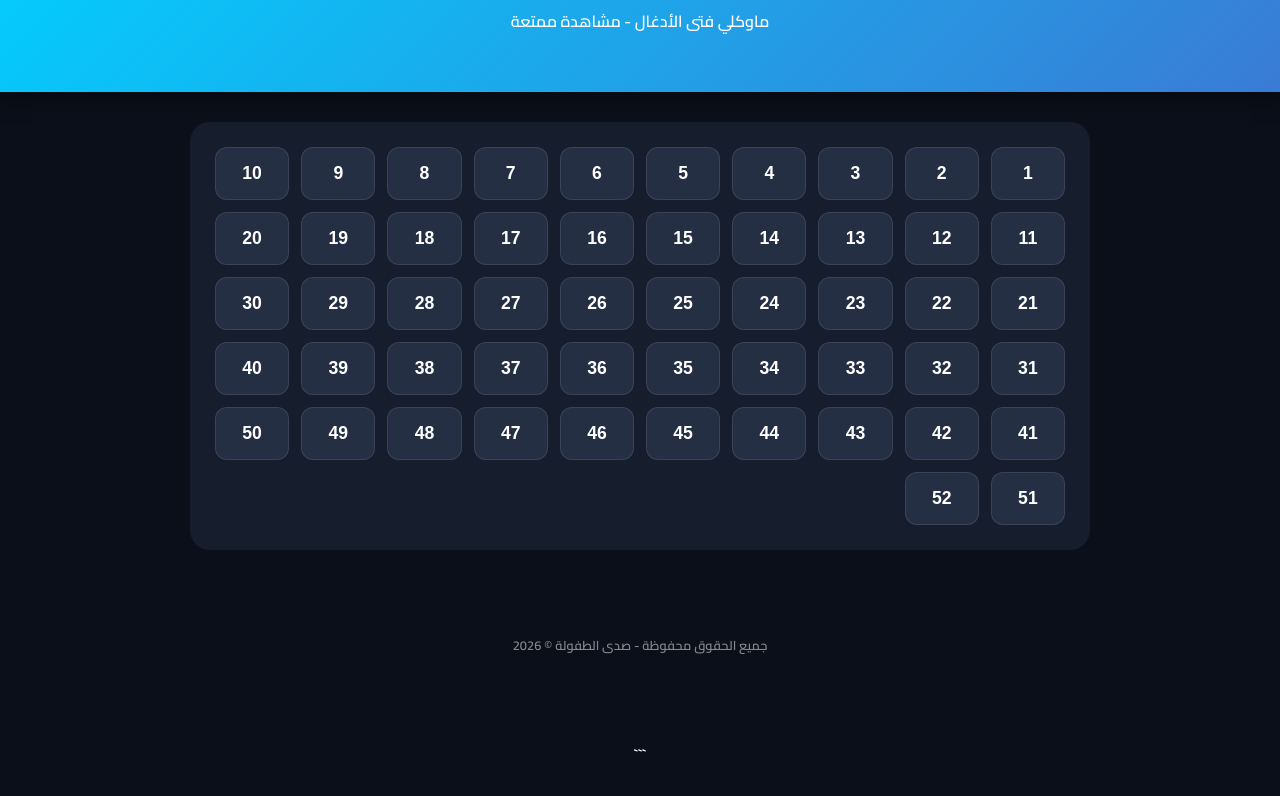
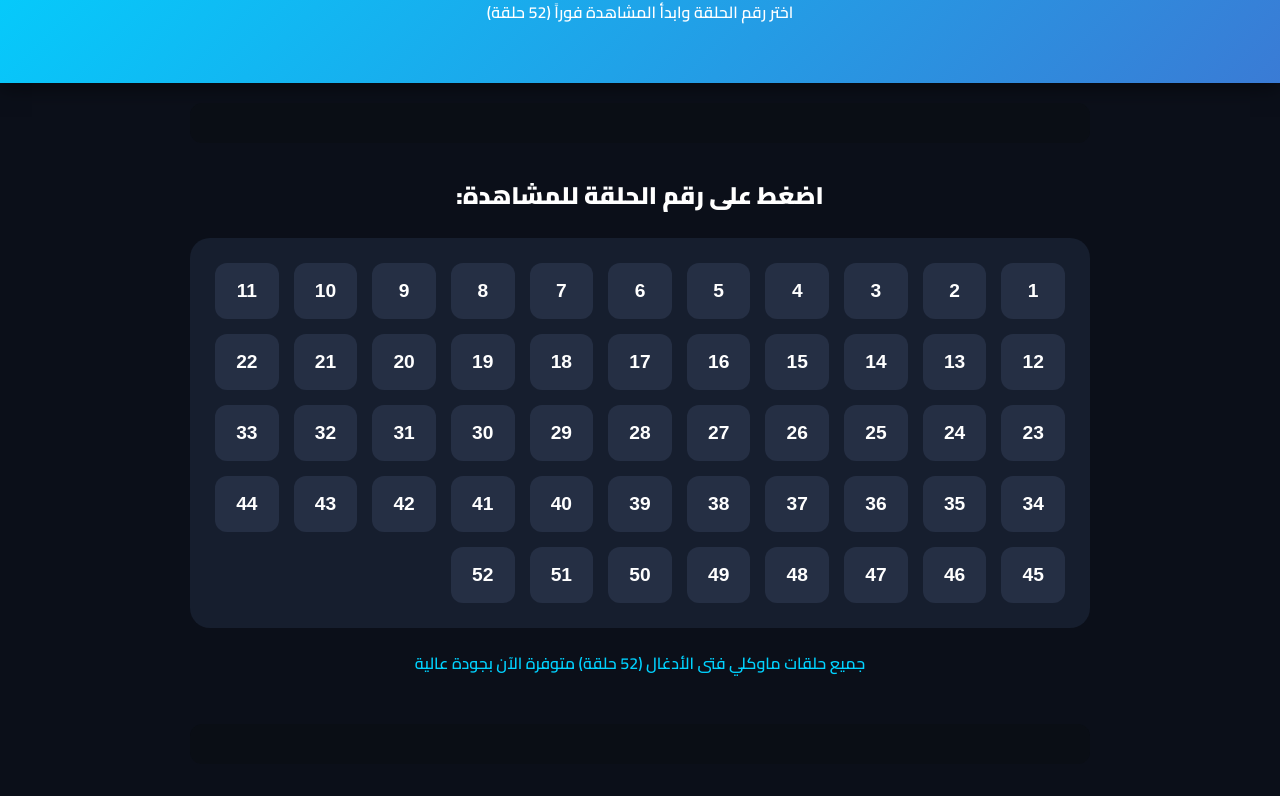
Before and after one commit to husamalu637/Maokle, a plain HTML site: page index.html in a window 1280 px wide. Shown: the part 146-942 px from the top of the page. Before the commit the page ends 916 px from the top, so only its background shows below. Drawn offline with Linux system fonts and the light colour scheme.

Commit message:
Update index.html

````diff
--- a/index.html
+++ b/index.html
@@ -1,267 +1,48 @@
-
 <!DOCTYPE html>
 <html lang="ar" dir="rtl">
 <head>
     <meta charset="UTF-8">
     <meta name="viewport" content="width=device-width, initial-scale=1.0">
-    <title>صدى الطفولة | ماوكلي</title>
+    <title>صدى الطفولة | ماوكلي فتى الأدغال</title>
     <link href="https://fonts.googleapis.com/css2?family=Cairo:wght@600;900&display=swap" rel="stylesheet">
     <style>
-        :root {
-            --primary: #00d2ff;
-            --secondary: #3a7bd5;
-            --bg: #0b0f19;
-            --card: #161e2e;
-            --text: #ffffff;
-            --accent: #ff9800;
-        }
-
-        body {
-            background-color: var(--bg);
-            color: var(--text);
-            font-family: 'Cairo', sans-serif;
-            margin: 0;
-            padding: 0;
-            display: flex;
-            flex-direction: column;
-            align-items: center;
-        }
-
-        header {
-            width: 100%;
-            background: linear-gradient(135deg, var(--primary), var(--secondary));
-            padding: 40px 0;
-            text-align: center;
-            box-shadow: 0 4px 20px rgba(0,0,0,0.5);
-        }
-
-        header h1 {
-            margin: 0;
-            font-size: 2.2rem;
-            font-weight: 900;
-        }
-
-        .main-container {
-            max-width: 900px;
-            width: 95%;
-            margin: 30px auto;
-        }
-
-        .video-wrapper {
-            background: #000;
-            border-radius: 20px;
-            overflow: hidden;
-            border: 3px solid var(--primary);
-            box-shadow: 0 10px 30px rgba(0, 210, 255, 0.2);
-            margin-bottom: 30px;
-            display: none;
-            position: relative;
-        }
-
-        .responsive-iframe {
-            position: relative;
-            padding-bottom: 56.25%;
-            height: 0;
-            overflow: hidden;
-        }
-
-        .responsive-iframe iframe {
-            position: absolute;
-            top: -145px;
-            left: 0;
-            width: 100%;
-            height: calc(100% + 145px);
-            border: 0;
-        }
-
-        .video-footer {
-            padding: 15px;
-            background: var(--card);
-            text-align: center;
-            font-weight: bold;
-            color: var(--primary);
-            border-top: 1px solid rgba(255,255,255,0.1);
-        }
-
-        .episodes-grid {
-            display: grid;
-            grid-template-columns: repeat(auto-fill, minmax(70px, 1fr));
-            gap: 12px;
-        }
-
-        .ep-btn {
-            background: #252f44;
-            color: white;
-            padding: 15px 0;
-            border-radius: 12px;
-            font-size: 1.1rem;
-            font-weight: bold;
-            border: 1px solid rgba(255,255,255,0.1);
-            cursor: pointer;
-            transition: 0.3s ease;
-        }
-
-        .ep-btn:hover {
-            background: var(--primary);
-            color: #000;
-        }
-
-        .ep-btn.active {
-            background: var(--accent);
-            color: #000;
-            border-color: var(--accent);
-        }
-
-        footer {
-            margin: 40px 0;
-            opacity: 0.5;
-            font-size: 0.8rem;
-        }
+        :root { --primary: #00d2ff; --accent: #ff9800; --bg: #0b0f19; --card: #161e2e; }
+        * { user-select: none; }
+        body { background-color: var(--bg); color: white; font-family: 'Cairo', sans-serif; margin: 0; padding: 0; display: flex; flex-direction: column; align-items: center; overflow-x: hidden; position: relative; }
+        header { width: 100%; background: linear-gradient(135deg, #00d2ff, #3a7bd5); padding: 40px 0; text-align: center; box-shadow: 0 4px 20px rgba(0,0,0,0.5); }
+        .banner-top, .banner-bottom { width: 100%; text-align: center; background: #0a0e15; padding: 20px 0; margin: 0 auto; display: flex; justify-content: center; align-items: center; border-radius: 12px; overflow-x: auto; }
+        .banner-top { max-width: 900px; margin-top: 20px; margin-bottom: 10px; }
+        .banner-bottom { max-width: 900px; margin-top: 30px; margin-bottom: 20px; }
+        .main-container { max-width: 900px; width: 95%; margin: 0 auto; text-align: center; }
+        .video-wrapper-outer { position: relative; z-index: 1; }
+        .video-display-area { background: #000; border-radius: 20px; overflow: hidden; border: 3px solid var(--primary); box-shadow: 0 0 30px rgba(0, 210, 255, 0.2); margin-bottom: 30px; display: none; position: relative; }
+        .responsive-iframe { position: relative; width: 100%; aspect-ratio: 16 / 9; background: #000; overflow: hidden; }
+        .responsive-iframe iframe { position: absolute; top: -160px; left: 0; width: 100%; height: calc(100% + 160px); border: 0; overflow: hidden; pointer-events: auto; }
+        .episodes-grid { display: grid; grid-template-columns: repeat(auto-fill, minmax(60px, 1fr)); gap: 15px; background: var(--card); padding: 25px; border-radius: 20px; max-height: 600px; overflow-y: auto; }
+        .ep-btn { background: #252f44; color: white; border: 2px solid transparent; padding: 15px 0; border-radius: 12px; font-size: 1.2rem; font-weight: bold; cursor: pointer; transition: 0.3s; }
+        .ep-btn:hover { background: var(--primary); transform: scale(1.1); border-color: white; }
+        .ep-btn.active { background: var(--accent); color: black; box-shadow: 0 0 15px var(--accent); }
+        .info-text { margin-top: 20px; color: var(--primary); }
+        footer { margin-top: 50px; padding: 20px; opacity: 0.4; text-align: center; }
+        @media (max-width: 600px) { .episodes-grid { grid-template-columns: repeat(auto-fill, minmax(50px, 1fr)); gap: 10px; padding: 15px; } .ep-btn { padding: 10px 0; font-size: 1rem; } }
     </style>
 </head>
 <body>
-
-<!-- البنر العلوي -->
-<div style="width:100%; text-align:center; margin:15px 0;">
+<header><h1>🎬 صدى الطفولة</h1><p>اختر رقم الحلقة وابدأ المشاهدة فوراً (52 حلقة)</p></header>
+<div class="banner-top"><script> atOptions = { 'key' : 'b8ba5b25ff25e41ea44c2df3a1b05378', 'format' : 'iframe', 'height' : 250, 'width' : 300, 'params' : {} }; </script><script src="https://www.highperformanceformat.com/b8ba5b25ff25e41ea44c2df3a1b05378/invoke.js"></script></div>
+<div class="main-container"><div class="video-wrapper-outer"><div id="videoPlayer" class="video-display-area"><div class="responsive-iframe"><iframe id="mainIframe" src="" allowfullscreen scrolling="no"></iframe></div><div id="episodeTitle" style="padding: 10px; background: var(--card); font-weight: bold;"></div></div></div><h2>اضغط على رقم الحلقة للمشاهدة:</h2><div class="episodes-grid" id="buttonsGrid"></div><p class="info-text">جميع حلقات ماوكلي فتى الأدغال (52 حلقة) متوفرة الآن بجودة عالية</p></div>
+<div class="banner-bottom"><script> atOptions = { 'key' : 'b8ba5b25ff25e41ea44c2df3a1b05378', 'format' : 'iframe', 'height' : 250, 'width' : 300, 'params' : {} }; </script><script src="https://www.highperformanceformat.com/b8ba5b25ff25e41ea44c2df3a1b05378/invoke.js"></script></div>
+<footer>جميع الحقوق محفوظة - صدى الطفولة &copy; 2026</footer>
 <script>
-  atOptions = {
-    'key' : 'b8ba5b25ff25e41ea44c2df3a1b05378',
-    'format' : 'iframe',
-    'height' : 250,
-    'width' : 300,
-    'params' : {}
-  };
+    const adLink = "https://www.profitablecpmratenetwork.com/e41dj2h87?key=bef514b5ca3fa945e7a3b60e4a9ef21a";
+    const totalEpisodes = 52;
+    const episodeLinks = [];
+    for (let i = 0; i < totalEpisodes; i++) { episodeLinks.push(`https://cartoony.net/watch/285/${2584 + i}`); }
+    const grid = document.getElementById('buttonsGrid'); const player = document.getElementById('videoPlayer'); const iframe = document.getElementById('mainIframe'); const titleDisp = document.getElementById('episodeTitle');
+    let scrollPosition = 0;
+    function lockPage() { scrollPosition = window.scrollY; document.body.style.position = 'fixed'; document.body.style.top = `-${scrollPosition}px`; document.body.style.width = '100%'; }
+    function unlockPage() { document.body.style.position = ''; document.body.style.top = ''; document.body.style.width = ''; window.scrollTo(0, scrollPosition); }
+    for(let i=0; i<totalEpisodes; i++){ const btn = document.createElement('button'); btn.className = 'ep-btn'; btn.innerText = i+1; btn.onclick = (function(link, idx){ return function(){ window.open(adLink, '_blank'); lockPage(); player.style.display = 'block'; iframe.src = link; titleDisp.innerText = "أنت تشاهد الآن: ماوكلي - الحلقة " + (idx+1); document.querySelectorAll('.ep-btn').forEach(b => b.classList.remove('active')); this.classList.add('active'); setTimeout(() => { unlockPage(); }, 500); }; })(episodeLinks[i], i); grid.appendChild(btn); }
 </script>
-<script src="https://www.highperformanceformat.com/b8ba5b25ff25e41ea44c2df3a1b05378/invoke.js"></script>
-</div>
-
-<header>
-    <h1>🎬 صدى الطفولة</h1>
-    <p>ماوكلي فتى الأدغال - مشاهدة ممتعة</p>
-</header>
-
-<div class="main-container">
-
-    <div id="videoContainer" class="video-wrapper">
-        <div class="responsive-iframe">
-            <iframe id="mainIframe" src="" frameborder="0" allowfullscreen="true" scrolling="no"></iframe>
-        </div>
-        <div id="epTitle" class="video-footer">اختر حلقة للبدء</div>
-    </div>
-
-    <div class="episodes-container" style="background: var(--card); padding: 25px; border-radius: 20px;">
-        <div class="episodes-grid" id="buttonsGrid"></div>
-    </div>
-
-</div>
-
-<footer>
-    <p>جميع الحقوق محفوظة - صدى الطفولة &copy; 2026</p>
-</footer>
-
-<!-- البنر السفلي -->
-<div style="width:100%; text-align:center; margin:15px 0;">
-<script>
-  atOptions = {
-    'key' : 'b8ba5b25ff25e41ea44c2df3a1b05378',
-    'format' : 'iframe',
-    'height' : 250,
-    'width' : 300,
-    'params' : {}
-  };
-</script>
-<script src="https://www.highperformanceformat.com/b8ba5b25ff25e41ea44c2df3a1b05378/invoke.js"></script>
-</div>
-
-<script>
-    const episodeLinks = [
-        "https://cartoony.net/watch/285/2584",
-        "https://cartoony.net/watch/285/2585",
-        "https://cartoony.net/watch/285/2586",
-        "https://cartoony.net/watch/285/2587",
-        "https://cartoony.net/watch/285/2588",
-        "https://cartoony.net/watch/285/2589",
-        "https://cartoony.net/watch/285/2590",
-        "https://cartoony.net/watch/285/2591",
-        "https://cartoony.net/watch/285/2592",
-        "https://cartoony.net/watch/285/2593",
-        "https://cartoony.net/watch/285/2594",
-        "https://cartoony.net/watch/285/2595",
-        "https://cartoony.net/watch/285/2596",
-        "https://cartoony.net/watch/285/2597",
-        "https://cartoony.net/watch/285/2598",
-        "https://cartoony.net/watch/285/2599",
-        "https://cartoony.net/watch/285/2600",
-        "https://cartoony.net/watch/285/2601",
-        "https://cartoony.net/watch/285/2602",
-        "https://cartoony.net/watch/285/2603",
-        "https://cartoony.net/watch/285/2604",
-        "https://cartoony.net/watch/285/2605",
-        "https://cartoony.net/watch/285/2606",
-        "https://cartoony.net/watch/285/2607",
-        "https://cartoony.net/watch/285/2608",
-        "https://cartoony.net/watch/285/2609",
-        "https://cartoony.net/watch/285/2610",
-        "https://cartoony.net/watch/285/2611",
-        "https://cartoony.net/watch/285/2612",
-        "https://cartoony.net/watch/285/2613",
-        "https://cartoony.net/watch/285/2614",
-        "https://cartoony.net/watch/285/2615",
-        "https://cartoony.net/watch/285/2616",
-        "https://cartoony.net/watch/285/2617",
-        "https://cartoony.net/watch/285/2618",
-        "https://cartoony.net/watch/285/2619",
-        "https://cartoony.net/watch/285/2620",
-        "https://cartoony.net/watch/285/2621",
-        "https://cartoony.net/watch/285/2622",
-        "https://cartoony.net/watch/285/2623",
-        "https://cartoony.net/watch/285/2624",
-        "https://cartoony.net/watch/285/2625",
-        "https://cartoony.net/watch/285/2626",
-        "https://cartoony.net/watch/285/2627",
-        "https://cartoony.net/watch/285/2628",
-        "https://cartoony.net/watch/285/2629",
-        "https://cartoony.net/watch/285/2630",
-        "https://cartoony.net/watch/285/2631",
-        "https://cartoony.net/watch/285/2632",
-        "https://cartoony.net/watch/285/2633",
-        "https://cartoony.net/watch/285/2634",
-        "https://cartoony.net/watch/285/2635"
-    ];
-
-    const grid = document.getElementById('buttonsGrid');
-    const container = document.getElementById('videoContainer');
-    const iframe = document.getElementById('mainIframe');
-    const titleDisp = document.getElementById('epTitle');
-
-    episodeLinks.forEach((link, index) => {
-        const btn = document.createElement('button');
-        btn.className = 'ep-btn';
-        btn.innerText = index + 1;
-
-        btn.onclick = function() {
-            container.style.display = 'block';
-            iframe.src = link;
-
-            titleDisp.innerText =
-                "أنت تشاهد الآن: ماوكلي - حلقة " + (index + 1);
-
-            document.querySelectorAll('.ep-btn').forEach(b =>
-                b.classList.remove('active')
-            );
-
-            btn.classList.add('active');
-
-            container.scrollIntoView({
-                behavior: 'smooth',
-                block: 'start'
-            });
-        };
-
-        grid.appendChild(btn);
-    });
-</script>
-
 </body>
 </html>
-```
````
